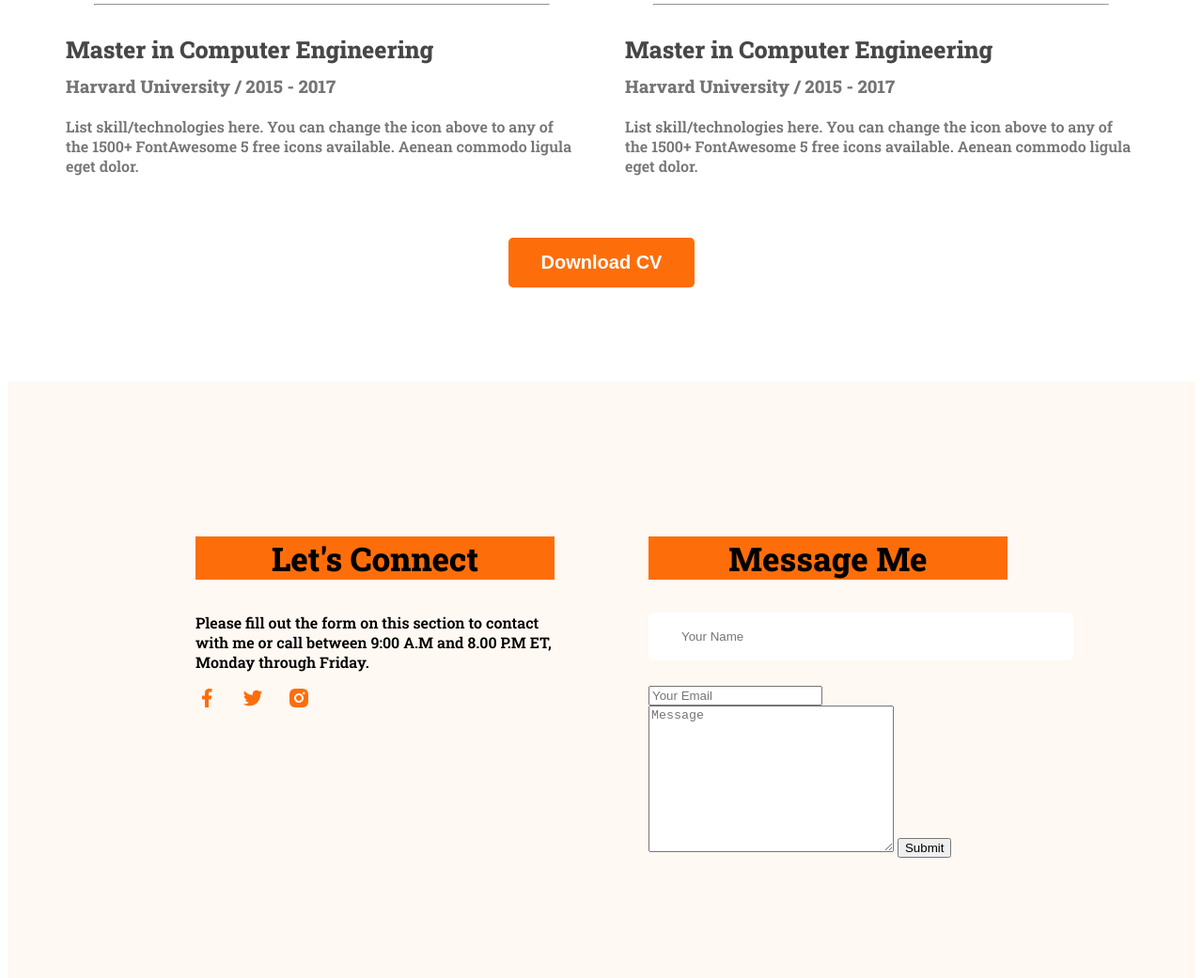
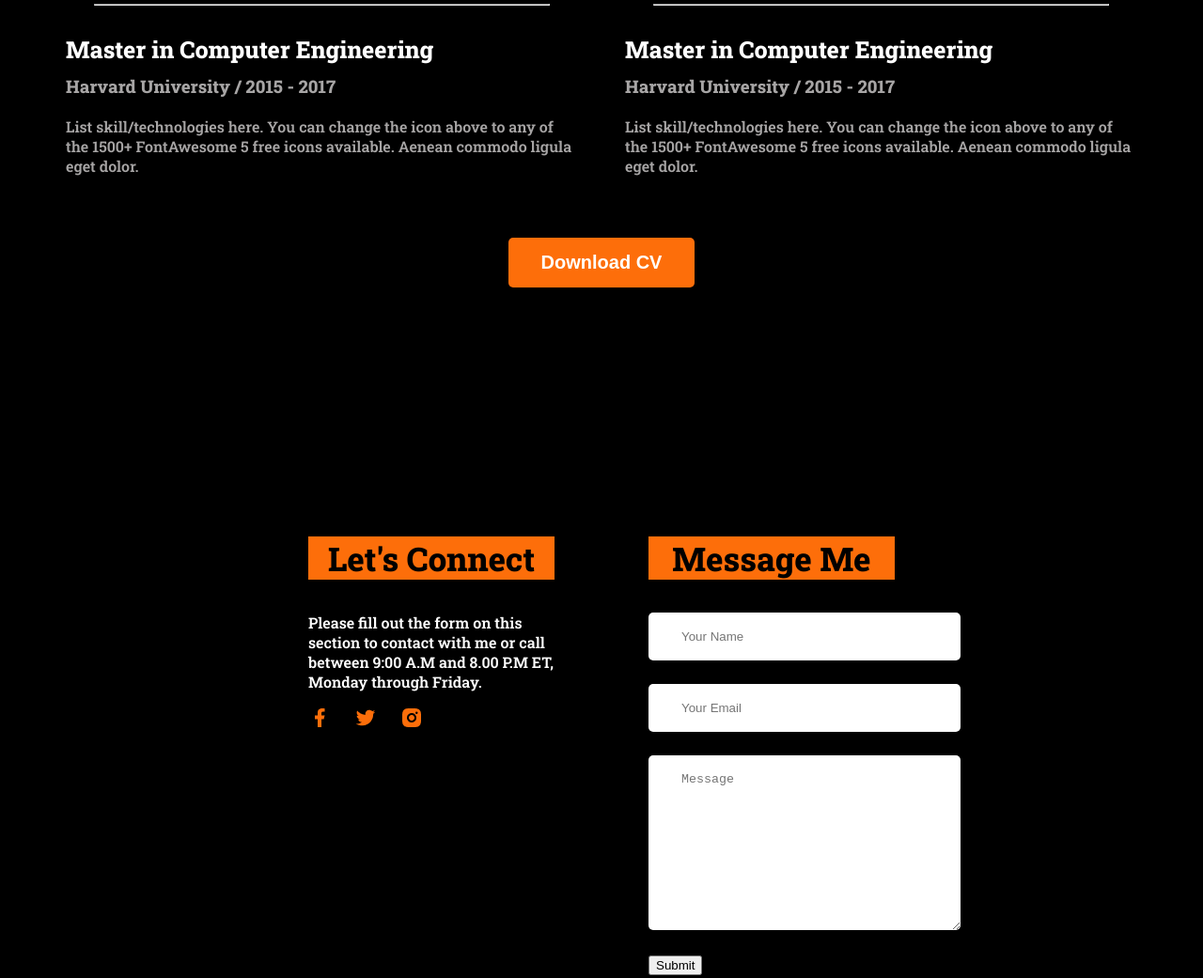
Before and after one commit to MRaihan-1/webdev-portfolio, a plain HTML site: page index.html in a window 1280 px wide. Shown: the part 2860-3901 px from the top of the page at 94% size. Drawn offline with Linux system fonts and the light colour scheme.

Commit message:
background was changed

```diff
--- a/styles/portfolio.css
+++ b/styles/portfolio.css
@@ -1,6 +1,8 @@
+
 /* common shared styles */
 body {
     font-family: 'Roboto Slab', serif;
+    background-color: black;
 }
 
 /* nav related styles */
@@ -49,7 +51,7 @@ nav a {
 
 /* header related styles */
 .header {
-    background-color: black;
+
     background-image: url('../images/header_bg.png'), url('../images/developer.png');
     background-repeat: no-repeat;
     background-position: bottom right, top left;
@@ -164,7 +166,7 @@ main section {
 
 /* Resume Section styles */
 .resume-column-title {
-    color: #474747;
+    color: white;
     font-size: 30px;
     font-weight: 700;
 
@@ -176,7 +178,7 @@ main section {
 }
 
 .resume-item-title {
-    color: #474747;
+    color: white;
     font-size: 25px;
     font-weight: 700;
     margin-bottom: 10px;
@@ -189,39 +191,51 @@ main section {
 
 .resume-item-institute,
 .resume-item-description {
-    color: #757575;
+    color: #a7a5a5;
 }
 
 .resume-container hr {
     margin: 30px 30px;
 }
 
-.download-cv{
+.download-cv {
     text-align: center;
     margin-top: 50px;
 }
 
-footer{
+footer {
     display: flex;
     gap: 100px;
-    background-color: #FFF8F3;
+    margin: 120px;
     margin-top: 100px;
     padding: 130px 200px;
+    background-color: black;
 }
-.footer-column{
-    width: 50%;
+
+.footer-column {
+    width: 60%;
 }
-.social-links a{
-margin-right: 25px;
+
+.social-links a {
+    margin-right: 25px;
 
 }
-.contact input[type="text"], .contact input[type="email"] textarea{
+
+.contact input[type="text"],
+.contact input[type="email"],
+textarea {
     display: block;
     margin-bottom: 25px;
     padding: 18px 35px;
-    color: ;
+    background-color: white;
     border-radius: 5px;
-    background: ;
     border: 0;
     width: 100%;
 }
+
+.class-description {
+    color: white;
+}
+.submit{
+    background-color: white;
+}
```
